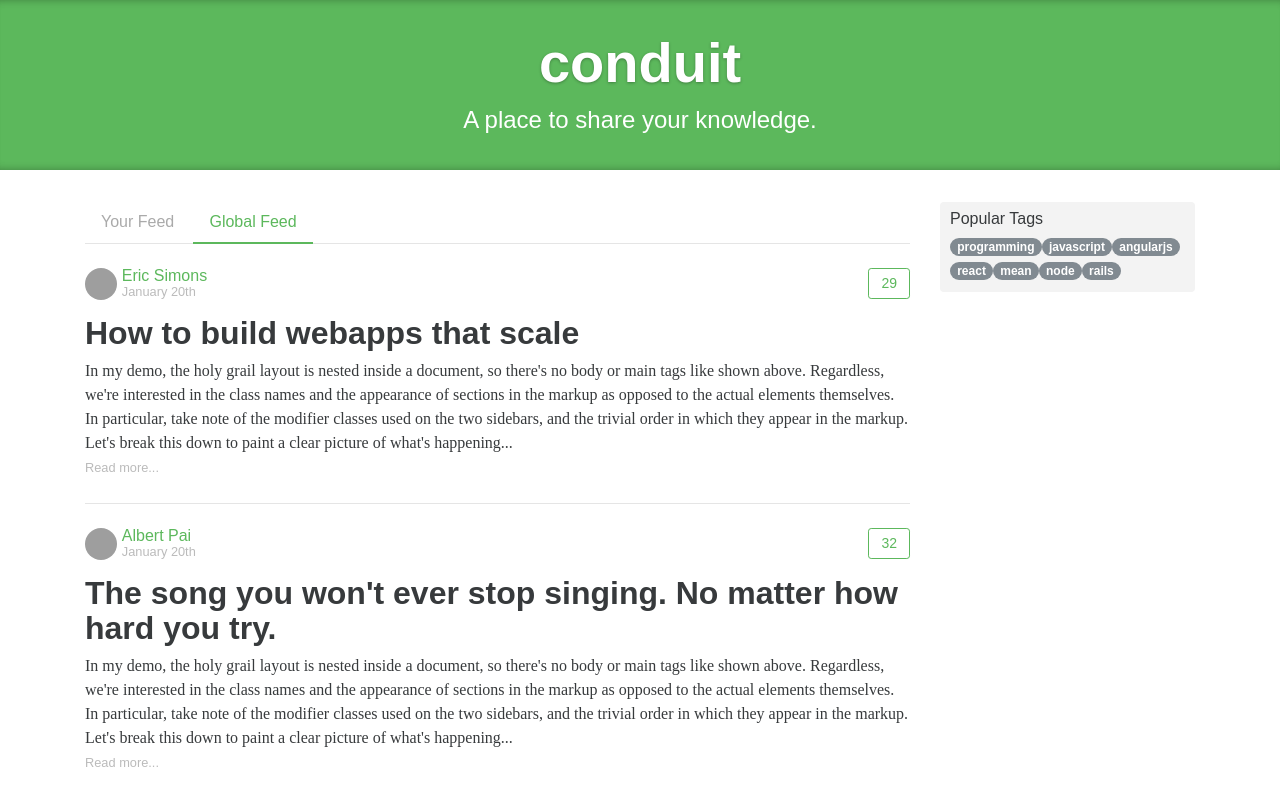
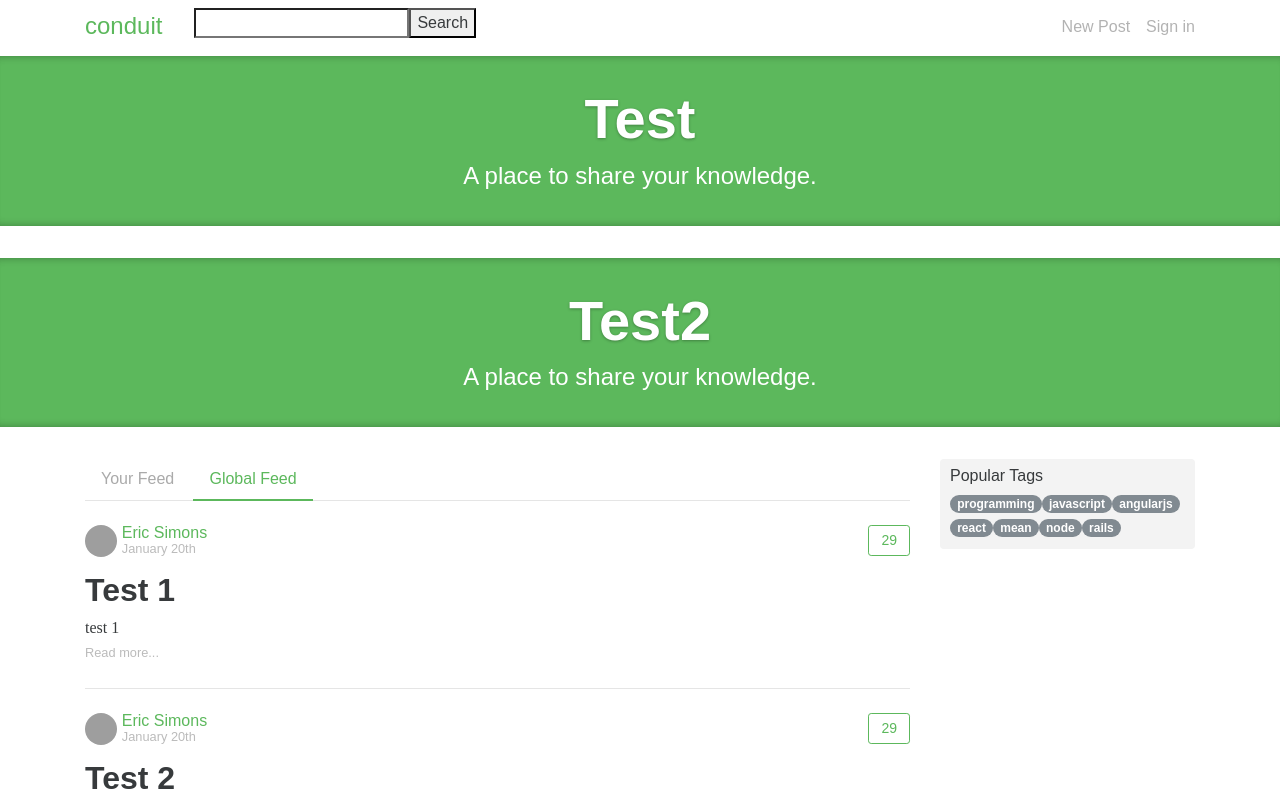
Before and after one commit to coolrare/ng20190821, an Angular app: page / in a window 1280 px wide. Shown: the top 800 px of the page. Built offline with nearby package versions, Linux system fonts and the light colour scheme; grey boxes are pictures that could not be loaded.

Commit message:
練習 @Input 與 @Output

```diff
--- a/src/app/app.component.html
+++ b/src/app/app.component.html
@@ -1,12 +1,17 @@
+<app-nav (search)="filterArticles($event)"></app-nav>
+
 <div class="home-page">
-  <app-banner></app-banner>
+
+  <app-banner [title]="topTitle"></app-banner>
+
+  <app-banner [title]="bottomTitle"></app-banner>
 
   <div class="container page">
 
     <div class="row">
 
       <div class="col-md-9">
-        <app-articles></app-articles>
+        <app-articles [list]="articles"></app-articles>
       </div>
 
       <div class="col-md-3">
--- a/src/app/app.component.ts
+++ b/src/app/app.component.ts
@@ -1,4 +1,5 @@
 import { Component } from '@angular/core';
+import { Article } from './article';
 
 @Component({
   selector: 'app-root',
@@ -16,6 +17,21 @@ export class AppComponent {
   money = 10000;
 
   list = ['A', 'B', 'C', 'D'];
+
+  topTitle = 'Test';
+  bottomTitle = 'Test2';
+
+  articles: Article[] = [
+    {
+      title: 'Test 1',
+      description: 'test 1'
+    },
+    {
+      title: 'Test 2',
+      description: 'test2'
+    }
+  ];
+
 
   imageResize(event: MouseEvent) {
     this.isHighlight = !this.isHighlight;
@@ -39,8 +55,13 @@ export class AppComponent {
     }
   }
 
-  changeTitle(event) {
+  changeTitle(event: any) {
     console.log(event.target.value);
     this.title = event.target.value;
   }
+
+  filterArticles(keyword: string) {
+    console.log(keyword);
+    this.articles = this.articles.filter(item => item.title.indexOf(keyword) !== -1);
+  }
 }
--- a/src/app/app.module.ts
+++ b/src/app/app.module.ts
@@ -9,6 +9,7 @@ import { MyLowerCasePipe } from './my-lower-case.pipe';
 import { BannerComponent } from './banner/banner.component';
 import { ArticlesComponent } from './articles/articles.component';
 import { TagsComponent } from './tags/tags.component';
+import { NavComponent } from './nav/nav.component';
 
 @NgModule({
   declarations: [
@@ -16,7 +17,8 @@ import { TagsComponent } from './tags/tags.component';
     MyLowerCasePipe,
     BannerComponent,
     ArticlesComponent,
-    TagsComponent
+    TagsComponent,
+    NavComponent
   ],
   imports: [
     BrowserModule,
--- /dev/null
+++ b/src/app/article.ts
@@ -0,0 +1,4 @@
+export interface Article {
+  title: string;
+  description: string;
+}
--- a/src/app/articles/articles.component.html
+++ b/src/app/articles/articles.component.html
@@ -8,6 +8,27 @@
     </li>
   </ul>
 </div>
+
+<div class="post-preview" *ngFor="let item of list">
+    <div class="post-meta">
+      <a href="profile.html">
+        <img src="http://i.imgur.com/Qr71crq.jpg" />
+      </a>
+      <div class="info">
+        <a href="profile.html" class="author">Eric Simons</a>
+        <span class="date">January 20th</span>
+      </div>
+      <button class="btn btn-outline-primary btn-sm pull-xs-right">
+        <i class="ion-heart"></i> 29
+      </button>
+    </div>
+    <a href="post.html" class="preview-link">
+      <h1>{{ item.title }}</h1>
+      <p>{{ item.description }}</p>
+      <span>Read more...</span>
+    </a>
+  </div>
+
 
 <div class="post-preview">
   <div class="post-meta">
--- a/src/app/articles/articles.component.ts
+++ b/src/app/articles/articles.component.ts
@@ -1,4 +1,5 @@
-import { Component, OnInit } from '@angular/core';
+import { Component, OnInit, Input } from '@angular/core';
+import { Article } from '../article';
 
 @Component({
   selector: 'app-articles',
@@ -6,7 +7,7 @@ import { Component, OnInit } from '@angular/core';
   styleUrls: ['./articles.component.css']
 })
 export class ArticlesComponent implements OnInit {
-
+  @Input() list: Article[];
   constructor() { }
 
   ngOnInit() {
--- a/src/app/banner/banner.component.html
+++ b/src/app/banner/banner.component.html
@@ -1,6 +1,6 @@
 <div class="banner">
     <div class="container">
-      <h1 class="logo-font">conduit</h1>
+      <h1 class="logo-font">{{ title }}</h1>
       <p>A place to share your knowledge.</p>
     </div>
   </div>
--- a/src/app/banner/banner.component.ts
+++ b/src/app/banner/banner.component.ts
@@ -1,4 +1,5 @@
-import { Component, OnInit } from '@angular/core';
+import { Component, OnInit, Input } from '@angular/core';
+
 
 @Component({
   selector: 'app-banner',
@@ -6,6 +7,8 @@ import { Component, OnInit } from '@angular/core';
   styleUrls: ['./banner.component.css']
 })
 export class BannerComponent implements OnInit {
+  @Input()
+  title = 'Conduit';
 
   constructor() { }
 
--- /dev/null
+++ b/src/app/nav/nav.component.html
@@ -0,0 +1,17 @@
+<nav class="navbar navbar-light">
+    <div class="container">
+        <a class="navbar-brand" href="index.html">conduit</a>
+        <input [(ngModel)]="keyword" >
+        <button (click)="doSearch()">Search</button>
+        <ul class="nav navbar-nav pull-xs-right">
+            <li class="nav-item">
+                <a class="nav-link" href="editor.html">
+                    <i class="ion-compose"></i>&nbsp;New Post
+                </a>
+            </li>
+            <li class="nav-item">
+                <a class="nav-link" href="auth.html">Sign in</a>
+            </li>
+        </ul>
+    </div>
+</nav>
--- /dev/null
+++ b/src/app/nav/nav.component.ts
@@ -0,0 +1,25 @@
+import { Component, OnInit, Input, Output, EventEmitter } from '@angular/core';
+
+@Component({
+  selector: 'app-nav',
+  templateUrl: './nav.component.html',
+  styleUrls: ['./nav.component.css']
+})
+export class NavComponent implements OnInit {
+
+  @Output()
+  search = new EventEmitter();
+
+  keyword = '';
+
+  constructor() { }
+
+  ngOnInit() {
+  }
+
+  doSearch() {
+    console.log(this.keyword);
+    this.search.emit(this.keyword);
+  }
+
+}
```
Also changed, not shown: src/app/nav/nav.component.css (added), 1 other file (tests, documents, lock files or other folders).
